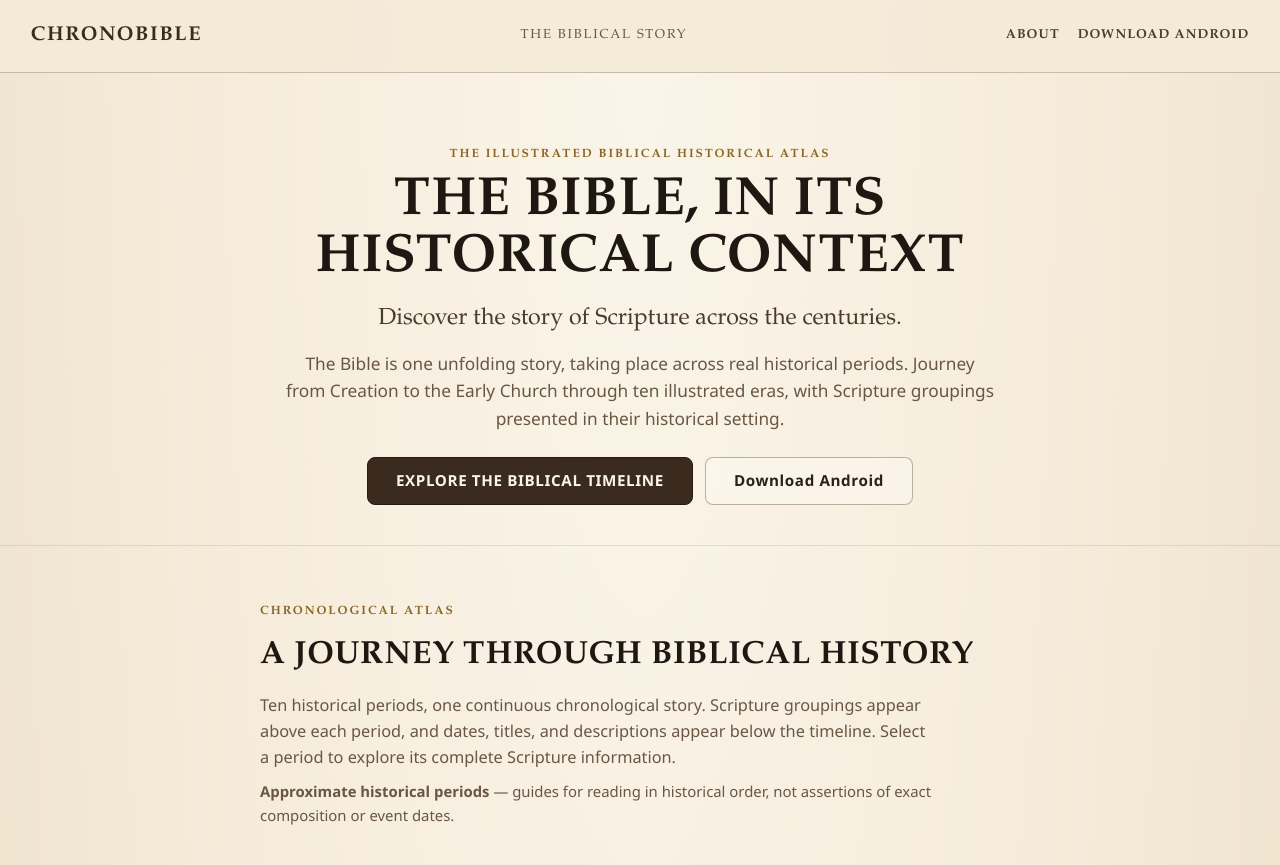
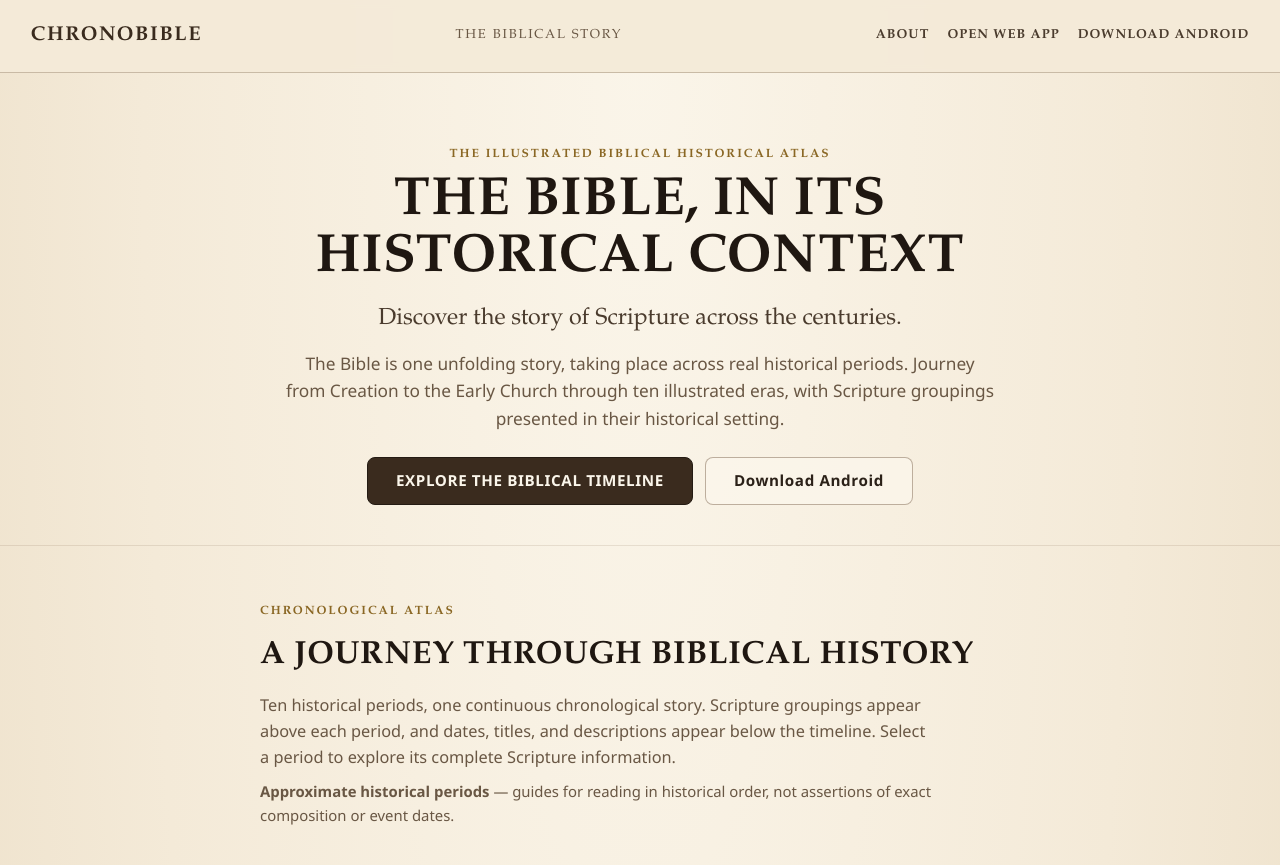
Before and after one commit to premierfoodprocessing/ChronoBibleWeb, a plain HTML site: page index.html in a window 1280 px wide. Shown: the top 865 px of the page. Drawn offline with Linux system fonts and the light colour scheme.

Commit message:
fix(site): restore homepage Browser Web App link
Restore visible primary-nav link to ./app/ (OPEN WEB APP) removed during 1.3.0 publication commit 1c7ef45. No other release content changed.

```diff
--- a/index.html
+++ b/index.html
@@ -16,6 +16,7 @@
       <a class="story-mark" href="#timeline">THE BIBLICAL STORY</a>
       <nav class="primary-nav" aria-label="Primary">
         <a href="#about">ABOUT</a>
+        <a href="./app/">OPEN WEB APP</a>
         <a href="./download/">DOWNLOAD ANDROID</a>
       </nav>
     </div>
```
